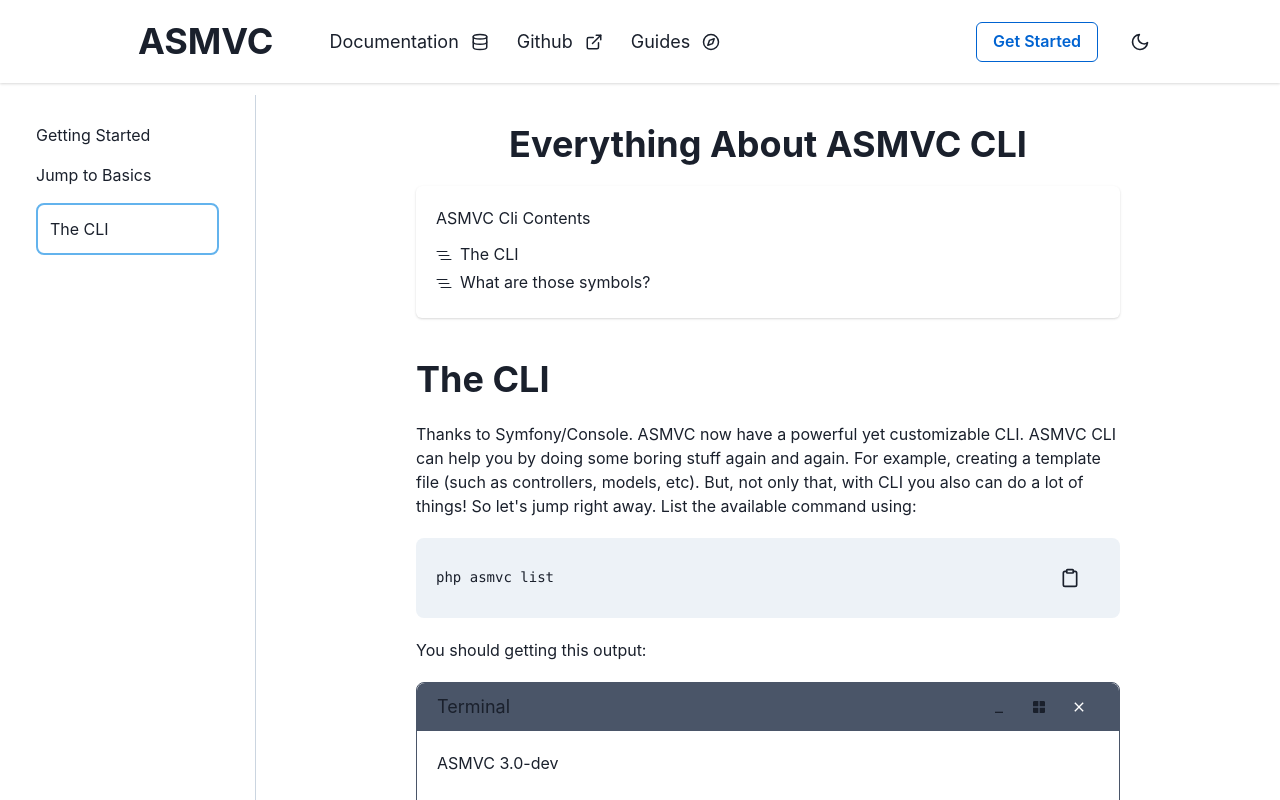
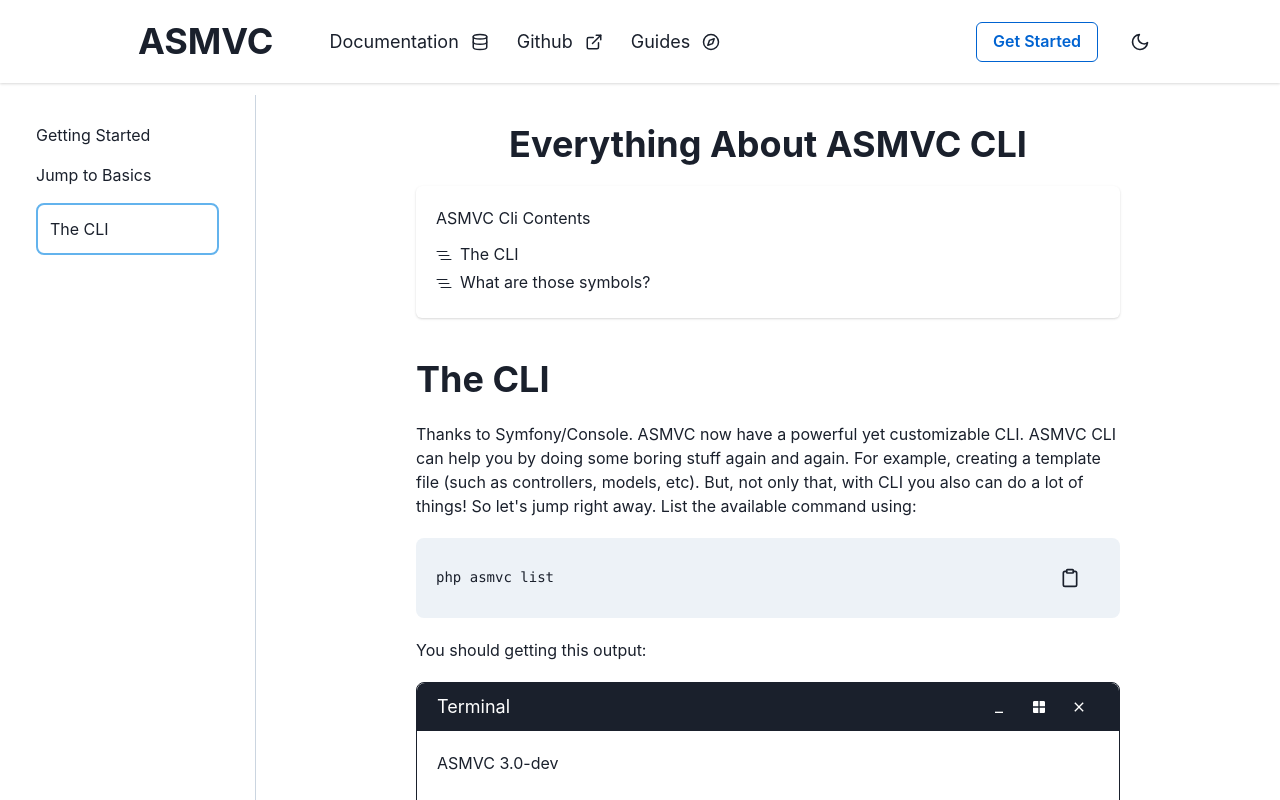
Before and after one commit to albetnov/asmvc-docs, a Next.js app: page /docs/basics/commands in a window 1280 px wide. Shown: the top 800 px of the page. Built offline with nearby package versions, Linux system fonts and the light colour scheme.

Commit message:
feat: add dark mode support for terminal in cli command

```diff
--- a/pages/docs/basics/commands/index.tsx
+++ b/pages/docs/basics/commands/index.tsx
@@ -1,6 +1,6 @@
 import Layout from "../../../../Components/Docs/Layout";
 import Section from "../../../../Components/Docs/Section";
-import {Box, Button, Code, Flex, Link, ListItem, Text, UnorderedList} from "@chakra-ui/react";
+import {Box, Button, Code, Flex, Link, ListItem, Text, UnorderedList, useColorMode} from "@chakra-ui/react";
 import CodeOneLine from "../../../../Components/Docs/CodeOneLine";
 import {MdClose, MdMinimize, MdWindow} from "react-icons/md";
 import ListInfo from "../../../../Components/Docs/ListInfo";
@@ -12,6 +12,10 @@
 ];
 
 export default function Commands() {
+    const {colorMode} = useColorMode();
+
+    const isLight = colorMode === 'light';
+
     return (
         <Layout title="Commands Interface" subTitle="Everything About ASMVC CLI" navigations={navigations}
                 navigatorTitle="ASMVC Cli Contents">
@@ -24,20 +28,22 @@
                     command using:</Text>
                 <CodeOneLine text="php asmvc list"/>
                 <Text>You should getting this output:</Text>
-                <Box roundedTop="lg" border="1px solid" my={5} borderColor="gray.600">
-                    <Flex roundedTop="lg" bg="gray.600" py={1} px={5} justifyContent="space-between"
+                <Box roundedTop="lg" border="1px solid" my={5} borderColor={isLight ? "gray.800" : "gray.600"}>
+                    <Flex roundedTop="lg" bg={isLight ? "gray.800" : "gray.600"} py={1} px={5}
+                          justifyContent="space-between"
                           alignItems="center">
-                        <Text fontSize="lg">Terminal</Text>
+                        <Text fontSize="lg" color="white">Terminal</Text>
                         <Flex>
-                            <Button rounded="full" bg="none" p={3}>
-                                <MdMinimize/>
+                            <Button rounded="full" bg="none" p={3} _hover={{bg: isLight ? "gray.700" : "gray.500"}}>
+                                <MdMinimize color="white"/>
                             </Button>
-                            <Button rounded="full" bg="none" p={3}>
-                                <MdWindow/>
+                            <Button rounded="full" bg="none" p={3} _hover={{bg: isLight ? "gray.700" : "gray.500"}}>
+                                <MdWindow color="white"/>
                             </Button>
                             <Button rounded="full" bg="none" p={3} colorScheme="red"
-                                    color="white">
-                                <MdClose/>
+                                    _hover={{bg: isLight ? "red.700" : "red.500"}}
+                            >
+                                <MdClose color="white"/>
                             </Button>
                         </Flex>
                     </Flex>
```
